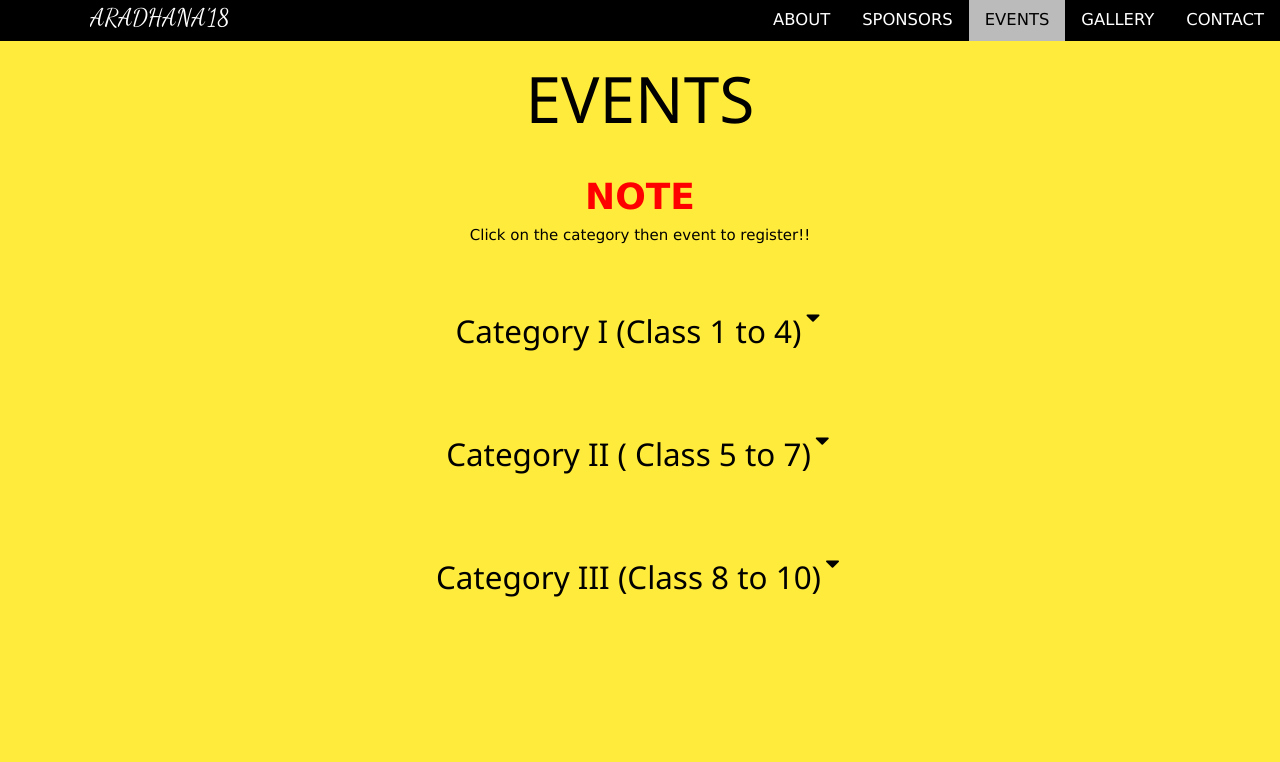
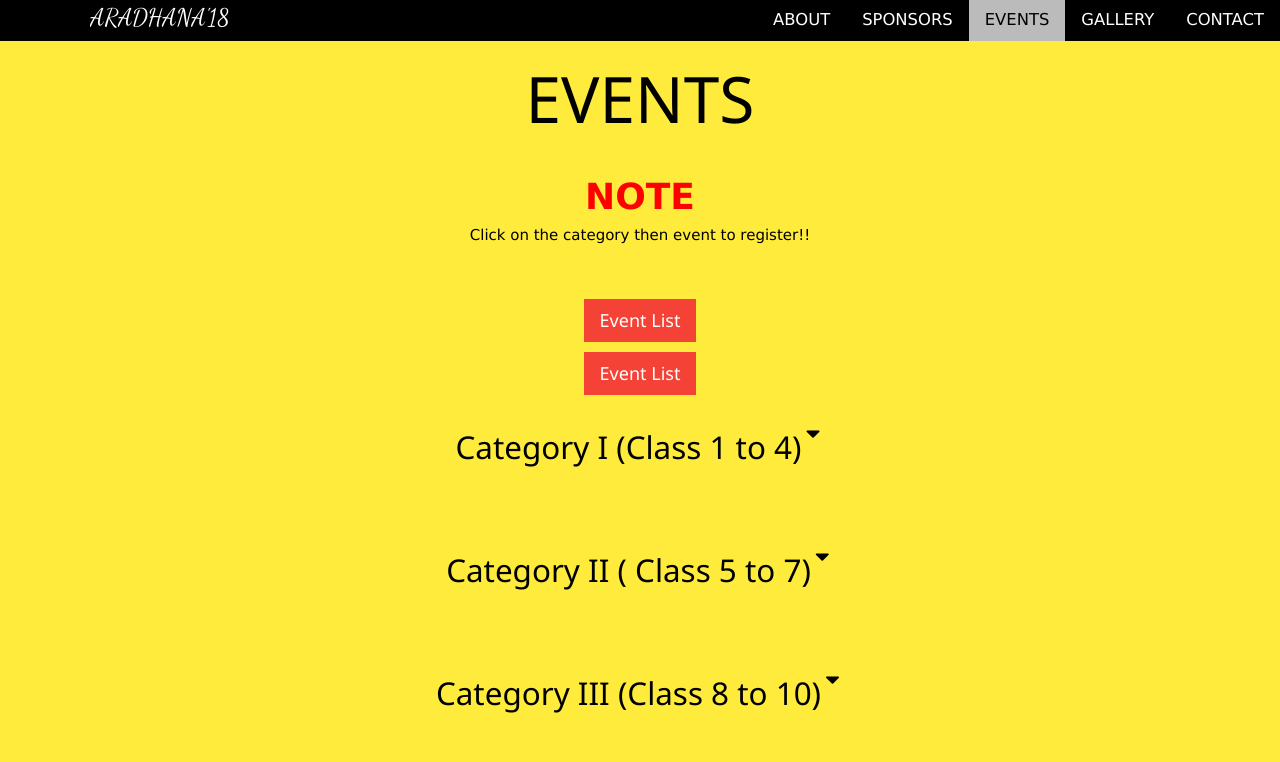
Before and after one commit to aradhana18/aradhana18, a plain HTML site: page events.html in a window 1280 px wide. Shown: the top 762 px of the page. Drawn offline with nearby package versions, Linux system fonts and the light colour scheme.

Commit message:
With event list and schedule

```diff
--- a/events.html
+++ b/events.html
@@ -57,6 +57,9 @@
 				<h1 class="w3-jumbo">EVENTS</h1>
 				<p class="w3-padding w3-center"><span class="w3-xxlarge " style="color:red; font-weight:bolder">NOTE</span><br> Click on the category then event to register!!</p>
 				<div style="padding: 10px;"></div>
+				<h6 class="w3-center w3-large"><a href="https://aradhana18.github.io/aradhana18/Aradhana18_events_list.pdf" class="w3-btn w3-red">Event List</a></h6>
+				<h6 class="w3-center w3-large"><a href="https://aradhana18.github.io/aradhana18/Aradhana18_events_schedule.pdf
+" class="w3-btn w3-red">Event List</a></h6>
 				<div class="w3-container w3-center" style="padding: 0px!important;">
 					<div class="w3-bar w3-button " onclick="acc('1')">
 						<h1 class="w3-jumbo w3-bar-item cat"  style="padding: 0px!important;">Category I (Class 1 to 4) </h1>
```
